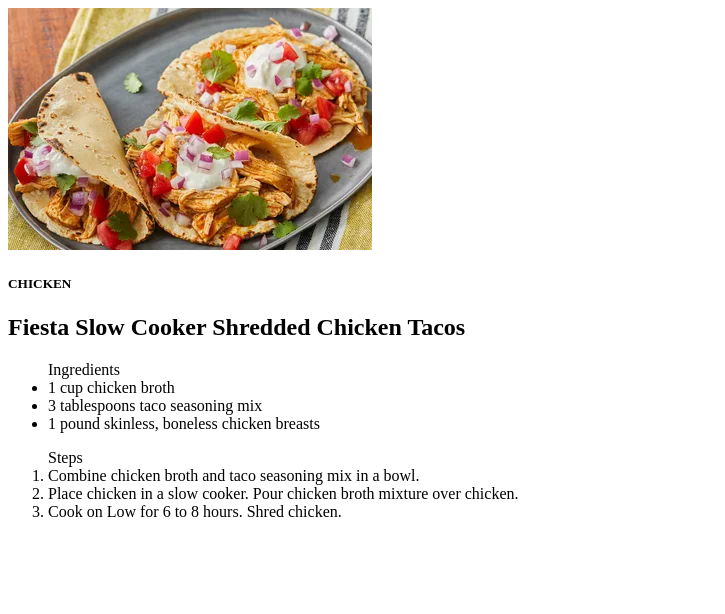
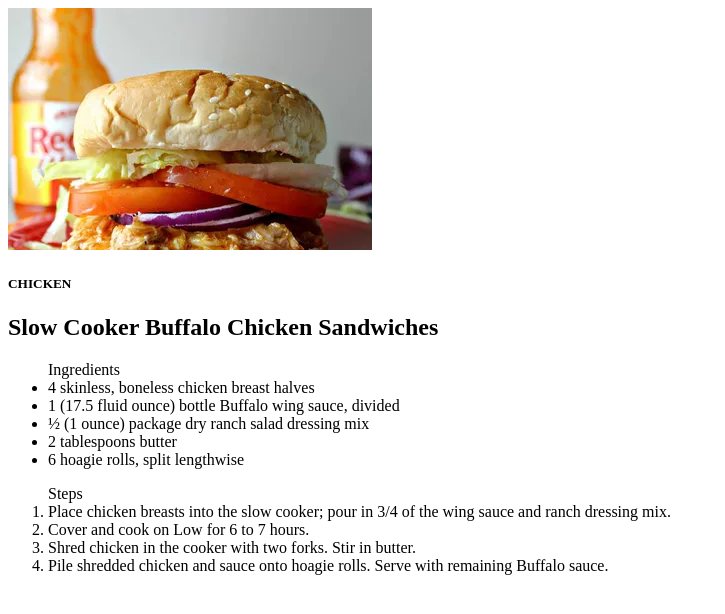
Before and after one commit to ScalarJerk/odin-recipes, a plain HTML site: page recipes/lasagna.html in a window 1280 px wide. Shown: the whole page, without its empty margins (0-725 px from the left). Drawn offline with Linux system fonts and the light colour scheme.

Commit message:
(BUILD)Added Burger page

```diff
--- a/recipes/lasagna.html
+++ b/recipes/lasagna.html
@@ -3,21 +3,24 @@
 <head>
     <meta charset="UTF-8">
     <meta name="viewport" content="width=device-width, initial-scale=1.0">
-    <title>Lasagna</title>
+    <title>Burger</title>
 </head>
 <body>
-    <img src="./lasagna.webp" alt="Lasagna" class="recipe_pic">
+    <img src="./burger.webp" alt="Burger" class="recipe_pic">
         <h5 class="main_ing">CHICKEN</h5>
-        <h2 class="recipe_name">Fiesta Slow Cooker Shredded Chicken Tacos</h2>
+        <h2 class="recipe_name">Slow Cooker Buffalo Chicken Sandwiches</h2>
     <ul class="ingredient-list">Ingredients
-        <li>1 cup chicken broth</li>
-        <li>3 tablespoons taco seasoning mix</li>
-        <li>1 pound skinless, boneless chicken breasts</li>
+        <li>4 skinless, boneless chicken breast halves</li>
+        <li>1 (17.5 fluid ounce) bottle Buffalo wing sauce, divided</li>
+        <li>½ (1 ounce) package dry ranch salad dressing mix</li>
+        <li>2 tablespoons butter</li>
+        <li>6 hoagie rolls, split lengthwise</li>
     </ul>
     <ol class="steps">Steps
-        <li>Combine chicken broth and taco seasoning mix in a bowl.</li>
-        <li>Place chicken in a slow cooker. Pour chicken broth mixture over chicken.</li>
-        <li>Cook on Low for 6 to 8 hours. Shred chicken.</li>
+        <li>Place chicken breasts into the slow cooker; pour in 3/4 of the wing sauce and ranch dressing mix.</li>
+        <li>Cover and cook on Low for 6 to 7 hours.</li>
+        <li>Shred chicken in the cooker with two forks. Stir in butter.</li>
+        <li>Pile shredded chicken and sauce onto hoagie rolls. Serve with remaining Buffalo sauce.</li>
     </ol>
 </body>
 </html>
```
Also changed, not shown: recipes/burger.html (added, +23 -0 lines), recipes/burger.webp (added).
